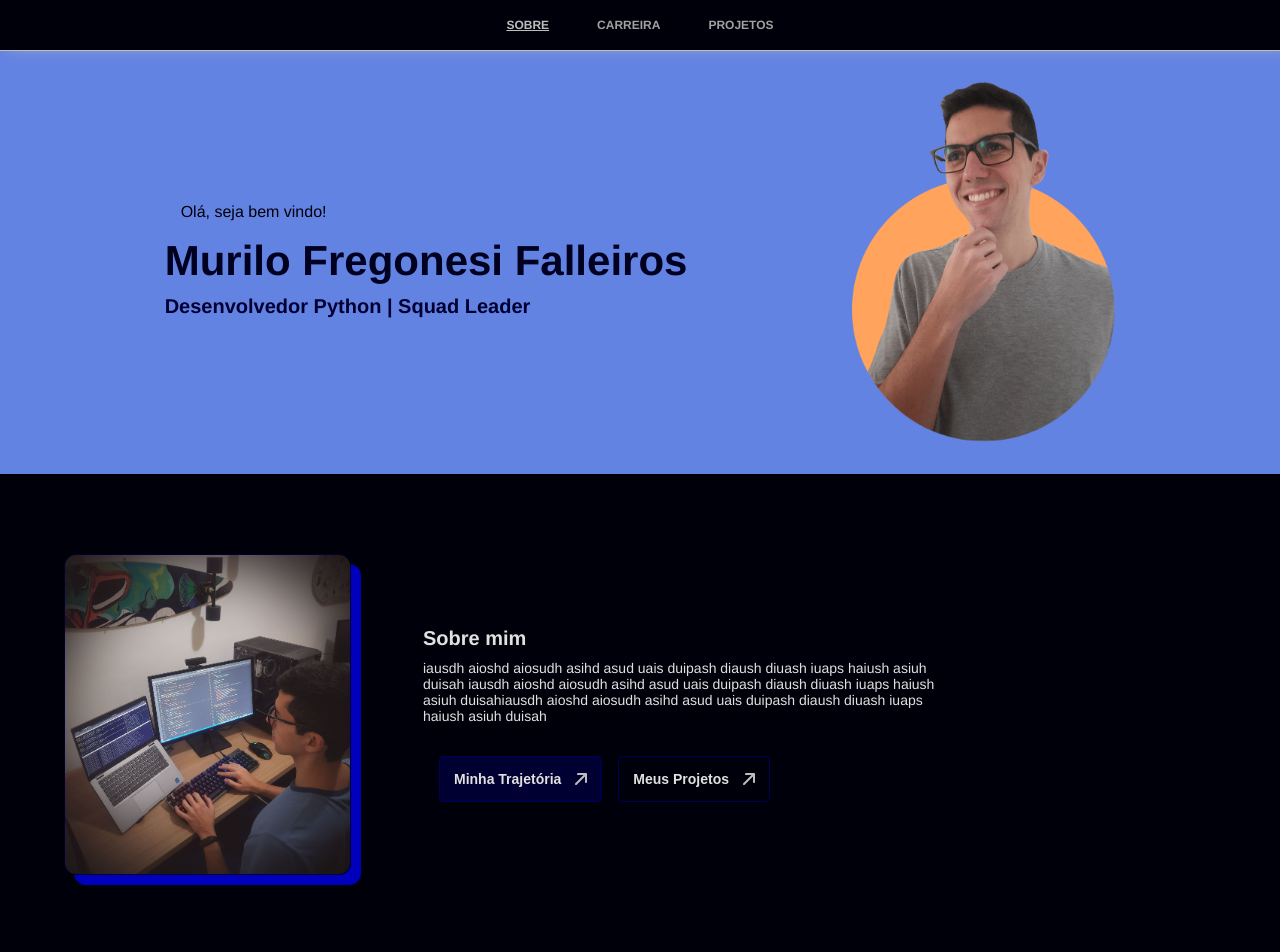
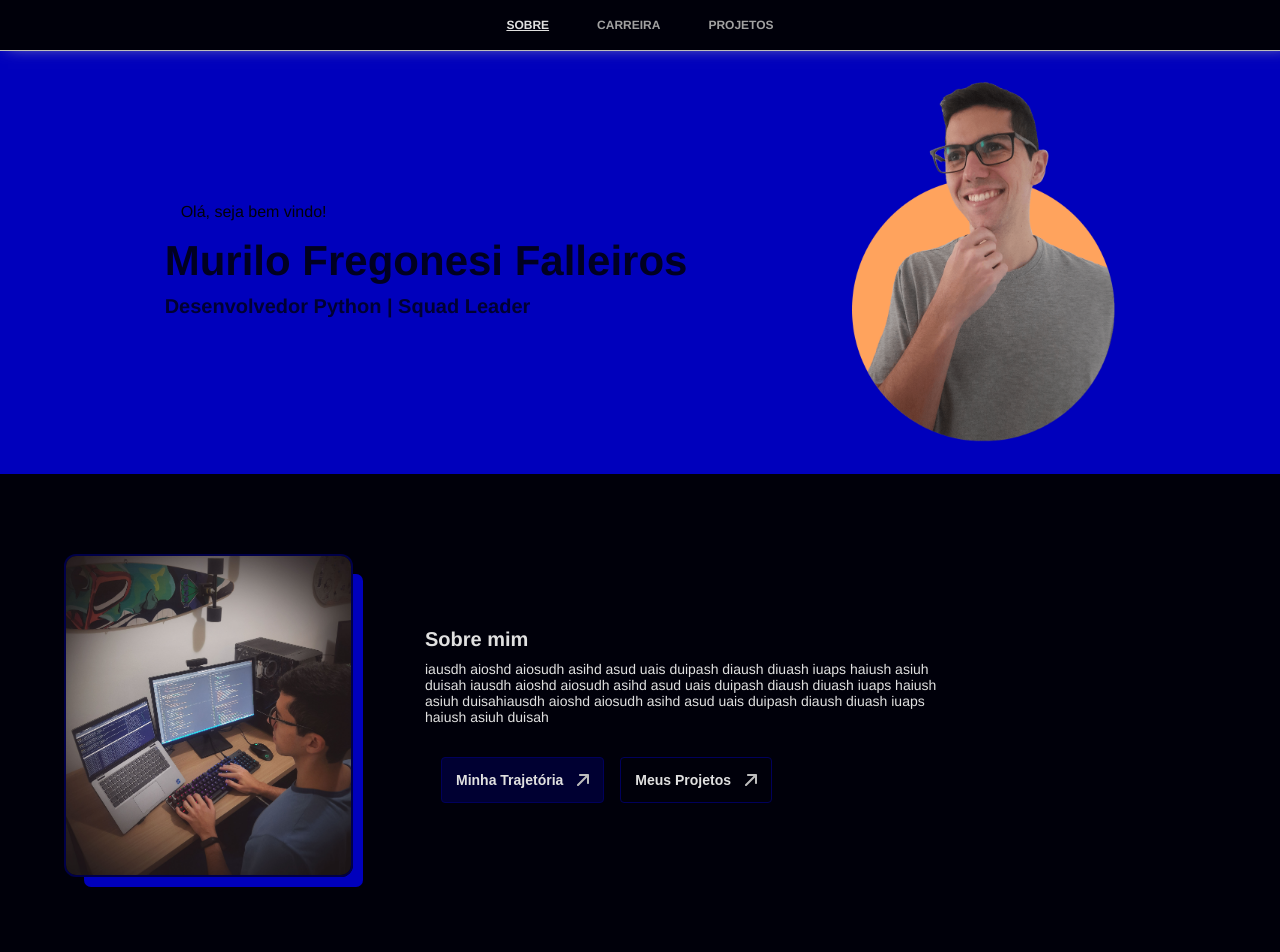
Before and after one commit to murilofregonesi/my-portfolio, a React (Create React App) app: page / in a window 1280 px wide. Shown: the top 952 px of the page. Built offline with nearby package versions, Linux system fonts and the light colour scheme.

Commit message:
feat: page not found

```diff
--- a/src/UI/GlobalStyle.jsx
+++ b/src/UI/GlobalStyle.jsx
@@ -7,4 +7,11 @@ export const GlobalStyle = createGlobalStyle`
     color: ${white_1000};
     background-color: ${black_1000};
   }
+
+  #root {
+    height: 100vh;
+    margin: 0;
+    display: flex;
+    flex-direction: column;
+  }
 `;
--- a/src/components/Footer/Footer.jsx
+++ b/src/components/Footer/Footer.jsx
@@ -7,6 +7,7 @@ import icon_linkedin from "../../assets/img/icon_linkedin.svg";
 const FooterGradient = styled.span`
   display: flex;
   justify-content: center;
+  margin-top: auto;
   background: linear-gradient(
     0deg,
     rgb(255, 255, 255, 0.1),
--- a/src/components/Header/Header.jsx
+++ b/src/components/Header/Header.jsx
@@ -1,7 +1,12 @@
 import React from "react";
 import styled from "styled-components";
 import { Link, useLocation } from "react-router-dom";
-import { white_800, white_600, black_1000 } from "../../UI/variables";
+import {
+  white_800,
+  white_1000,
+  white_600,
+  black_1000,
+} from "../../UI/variables";
 
 const HeaderWrapper = styled.nav`
   display: flex;
@@ -25,12 +30,12 @@ const HeaderWrapper = styled.nav`
 
   .link:hover {
     text-decoration: underline;
-    color: ${white_800};
+    color: ${white_1000};
   }
 
   .active {
     text-decoration: underline;
-    color: ${white_800};
+    color: ${white_1000};
   }
 `;
 
--- a/src/components/Hero/Hero.jsx
+++ b/src/components/Hero/Hero.jsx
@@ -1,6 +1,6 @@
 import React from "react";
 import styled from "styled-components";
-import { black_1000, black_800, black_600, black_400 } from "../../UI/variables";
+import { black_1000, black_800, black_600, blue_200 } from "../../UI/variables";
 import avatar from "../../assets/img/hero.png";
 import data from "./data.json";
 
@@ -9,7 +9,7 @@ const HeroBox = styled.article`
   flex-direction: row;
   justify-content: space-evenly;
   align-items: center;
-  background-color: #6383e3;
+  background-color: ${blue_200};
   color: ${black_1000};
   margin-bottom: 5em;
 `;
--- a/src/components/Summary/Summary.jsx
+++ b/src/components/Summary/Summary.jsx
@@ -2,7 +2,7 @@ import React from "react";
 import styled from "styled-components";
 import data from "./data.json";
 import photo from "../../assets/img/workstation.jpg";
-import { black_600, blue_200 } from "../../UI/variables";
+import { blue_200, blue_600 } from "../../UI/variables";
 import Button from "../Button";
 import { useNavigate } from "react-router-dom";
 import icon_link from "../../assets/img/icon_link.svg";
@@ -57,8 +57,8 @@ const SummaryAvatar = styled.img`
   max-width: 285px;
   width: auto;
   height: auto;
-  box-shadow: 10px 10px 0px ${blue_200};
-  border: 1px solid ${black_600};
+  box-shadow: 15px 15px 0px -5px ${blue_200};
+  border: 2px solid ${blue_600};
 
   @media (orientation: portrait) {
     width: 202px;
@@ -92,7 +92,7 @@ export function Summary() {
               icon={icon_link}
               transparent
               onClick={() => {
-                navigate("/carreira");
+                navigate("/projetos");
               }}
             />
           </BtnWrapper>
--- a/src/pages/PageNotFound/PageNotFound.jsx
+++ b/src/pages/PageNotFound/PageNotFound.jsx
@@ -1,5 +1,13 @@
 import React from "react";
+import image from "../../assets/img/page_404.png";
+import styled from "styled-components";
+
+const Image = styled.img`
+  width: 300px;
+  align-self: center;
+  margin-top: 5em;
+`;
 
 export function PageNotFound() {
-    return <h1>PageNotFound</h1>
+  return <Image src={image} />;
 }
```
Also changed, not shown: src/assets/img/page_404.png (added).
